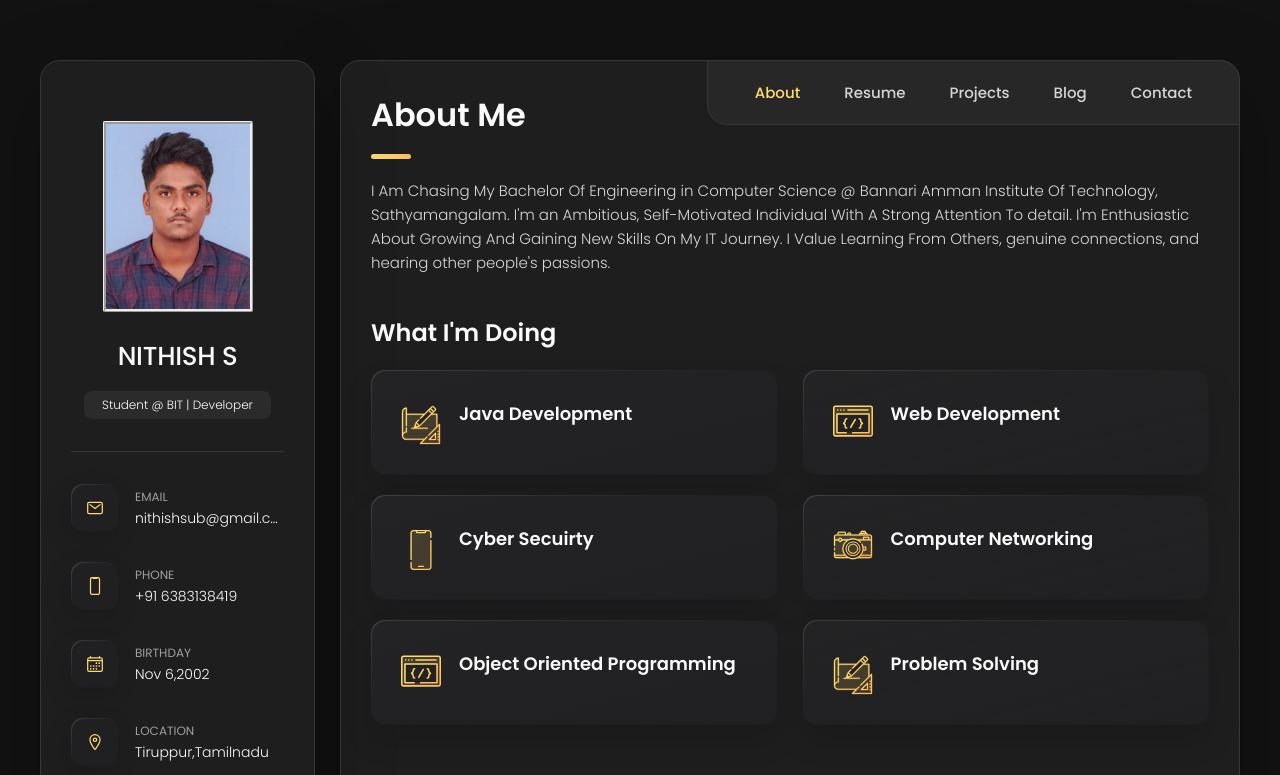
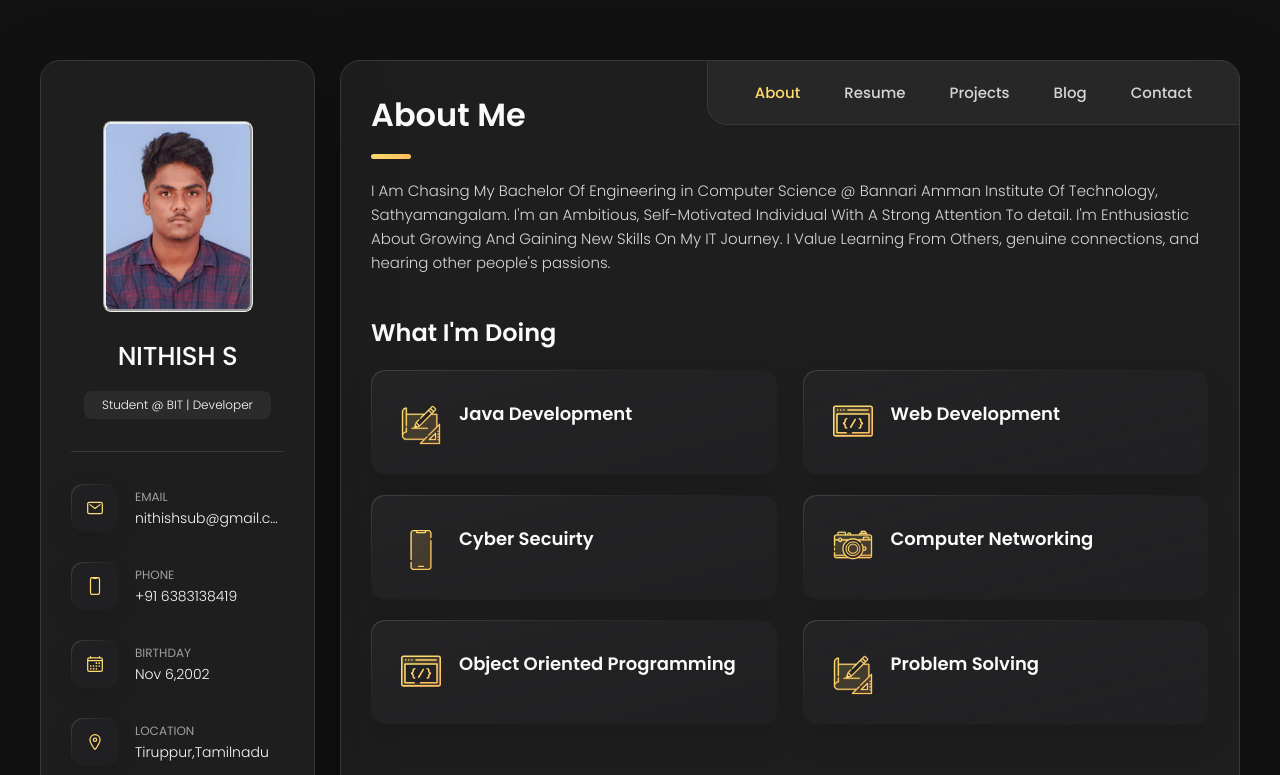
Before and after one commit to nithish611/PersonalWebsite, a website: page index.html in a window 1280 px wide. Shown: the top 775 px of the page. Drawn offline with nearby package versions, Linux system fonts and the light colour scheme.

Commit message:
Page Updated

```diff
--- a/index.html
+++ b/index.html
@@ -42,7 +42,7 @@
       <div class="sidebar-info">
 
         <figure class="avatar-box">
-          <img src="./assets/images/Nithish photo.jpg " alt="Nithish S" width="80" style="border-radius: 2px; border-style: ridge;">
+          <img src="./assets/images/Nithish photo.jpg " alt="Nithish S" width="80" style="border-radius: 5%; border-style: groove;">
         </figure>
 
         <div class="info-content">
--- a/public/assets/css/style.css
+++ b/public/assets/css/style.css
@@ -331,10 +331,10 @@ main {
   gap: 15px;
 }
 
-.avatar-box {
+/* .avatar-box {
   background: var(--bg-gradient-onyx);
   border-radius: 20px;
-}
+} */
 
 .info-content .name {
   color: var(--white-2);
@@ -1337,9 +1337,9 @@ textarea.form-input::-webkit-resizer { display: none; }
 
   .sidebar-info { gap: 25px; }
 
-  .avatar-box { border-radius: 30px; }
-
-  .avatar-box img { width: 120px; }
+  /* .avatar-box { border-radius: 30px; } */
+
+  /* .avatar-box img { width: 120px; } */
 
   .info-content .name { margin-bottom: 15px; }
 
```
